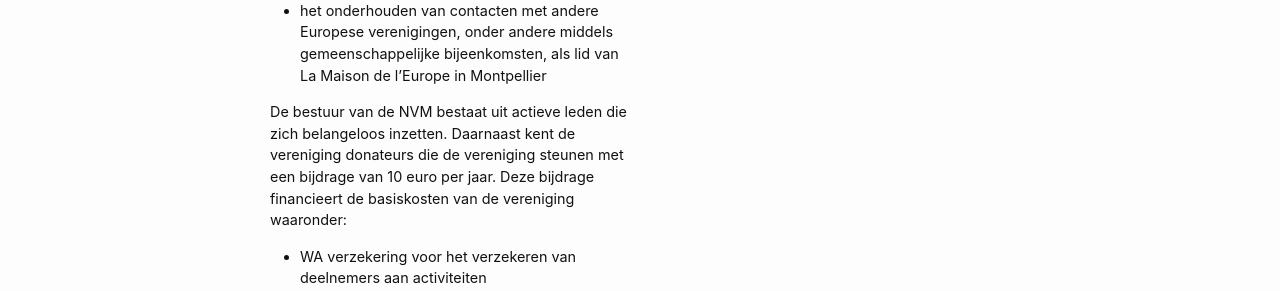
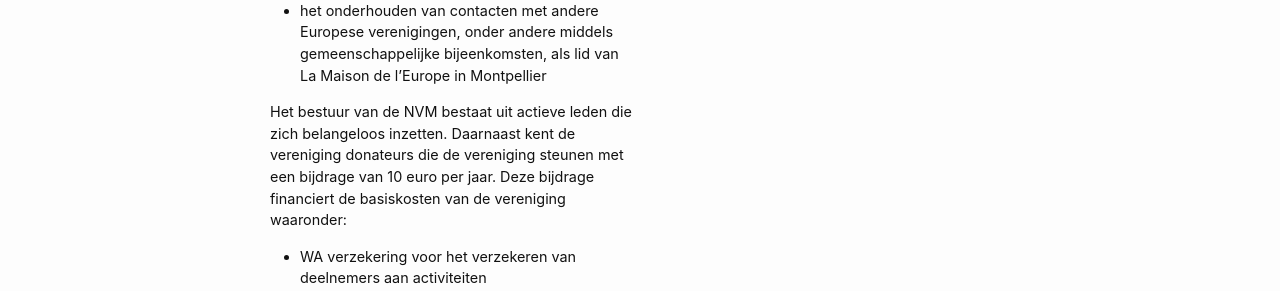
Before and after one commit to nederland34-fr/nederland34-fr.github.io, a Jekyll site: the page built from index.md, in a window 1280 px wide. Shown: the part 882-1173 px from the top of the page. Built offline with Jekyll 4.4.1, drawn with Linux system fonts in a browser that asks for light colours.

Commit message:
Update index.md

```diff
--- a/index.md
+++ b/index.md
@@ -20,7 +20,7 @@ De doelstellingen van de NVM zijn :
 - het promoten van Nederland bij de Franse en niet-Franse inwoners van Montpellier en omstreken middels bijeenkomsten, lezingen, tentoonstellingen enz.
 - het onderhouden van contacten met andere Europese verenigingen, onder andere middels gemeenschappelijke bijeenkomsten, als lid van La Maison de l’Europe in Montpellier
 
-De bestuur van de NVM bestaat uit actieve leden die zich belangeloos inzetten. Daarnaast kent de vereniging donateurs die de vereniging steunen met een bijdrage van 10 euro per jaar. Deze bijdrage financieert de basiskosten van de vereniging waaronder:
+Het bestuur van de NVM bestaat uit actieve leden die zich belangeloos inzetten. Daarnaast kent de vereniging donateurs die de vereniging steunen met een bijdrage van 10 euro per jaar. Deze bijdrage financiert de basiskosten van de vereniging waaronder:
 
 - WA verzekering voor het verzekeren van deelnemers aan activiteiten
 - administratieve kosten (bank, post etc)
```
